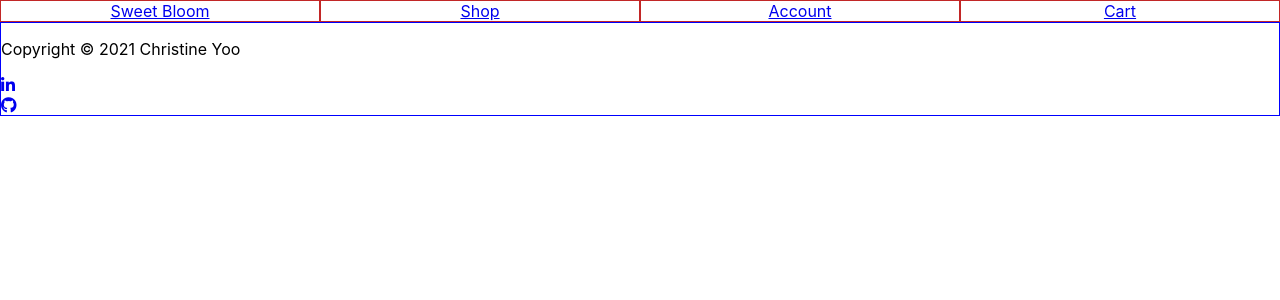
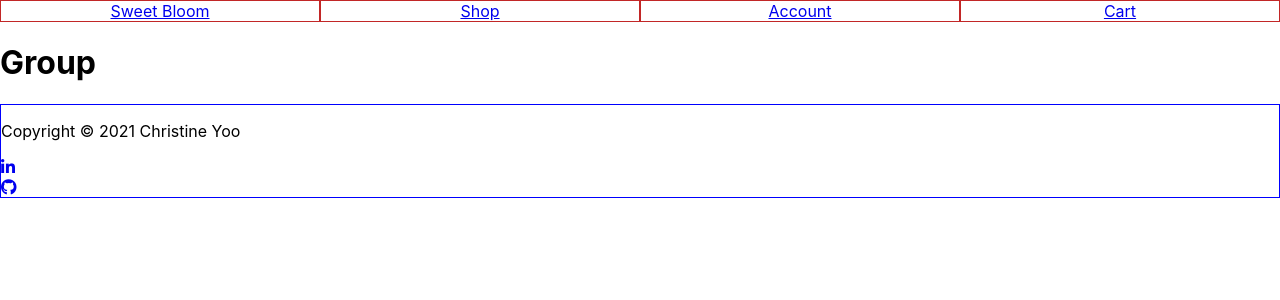
Before and after one commit to christineyoo/sweet-bloom, a React (Create React App) app: page /group in a window 1280 px wide. Shown: the top 300 px of the page. Built offline with nearby package versions, Linux system fonts and the light colour scheme.

Commit message:
added Group files

```diff
--- a/src/App.js
+++ b/src/App.js
@@ -5,6 +5,7 @@ import Cart from './pages/cart/Cart';
 import Checkout from './pages/checkout/Checkout';
 import Confirmation from './pages/confirmation/Confirmation';
 import Footer from './organisms/footer/Footer';
+import Group from './pages/group/Group';
 import Item from './pages/item/Item';
 import Landing from './pages/landing/Landing';
 import NavBar from './organisms/navbar/NavBar';
@@ -24,6 +25,7 @@ class App extends Component {
             <Route exact path='/cart' component={Cart} />
             <Route exact path='/checkout' component={Checkout} />
             <Route exact path='/confirmation' component={Confirmation} />
+            <Route exact path='/group' component={Group} />
             <Route exact path='/item' component={Item} />
             <Route exact path='/shop' component={Shop} />
             <Route exact path='/' component={Landing} />
--- /dev/null
+++ b/src/pages/group/Group.js
@@ -0,0 +1,15 @@
+import React, { Component } from 'react';
+import './Group.css';
+
+class Group extends Component {
+  state = {};
+  render() {
+    return (
+      <div>
+        <h1>Group</h1>
+      </div>
+    );
+  }
+}
+
+export default Group;
```
Also changed, not shown: src/pages/group/Group.css (added).
